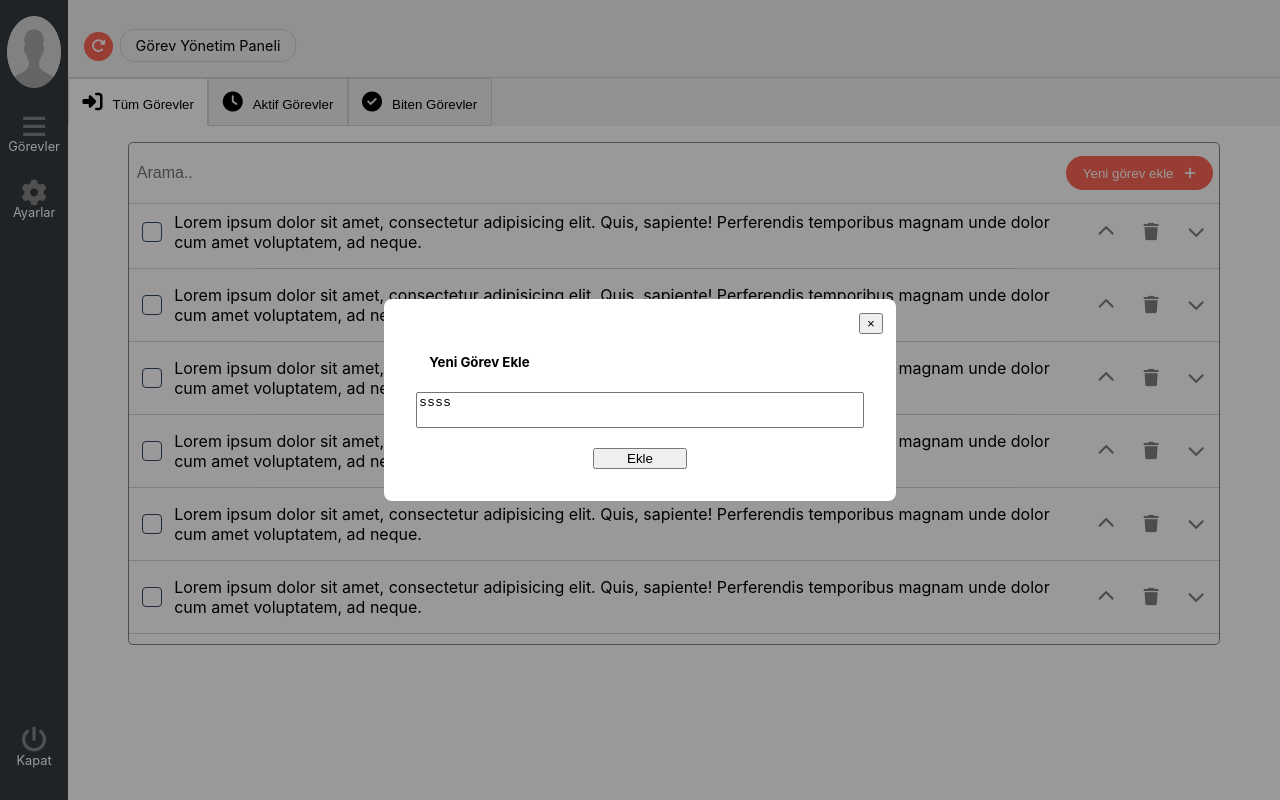
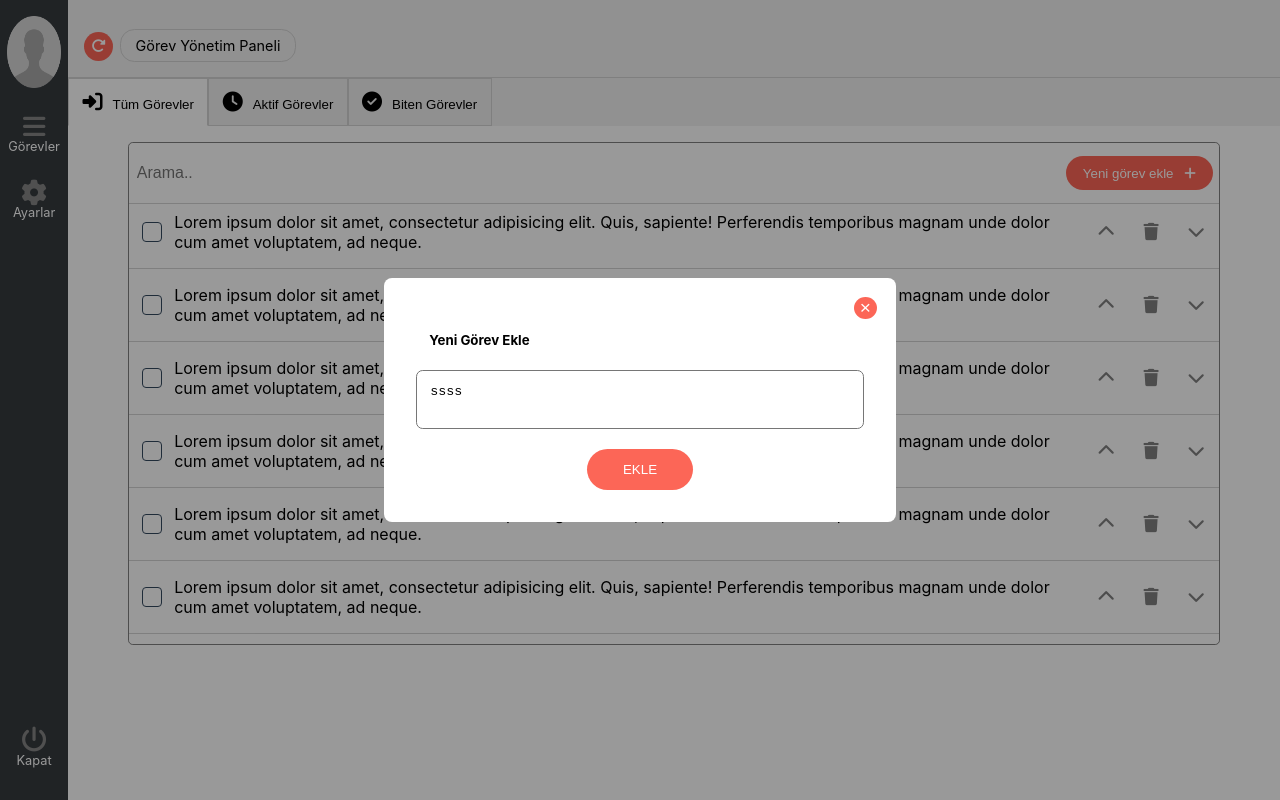
Before and after one commit to brkcrdk/todo, a React (Create React App) app: page / in a window 1280 px wide. Both pictures are taken after a click on the button "Yeni görev ekle". Built offline with nearby package versions, Linux system fonts and the light colour scheme.

Commit message:
Modal style added

```diff
--- a/src/Components/Modal/Modal.jsx
+++ b/src/Components/Modal/Modal.jsx
@@ -10,7 +10,7 @@ const Modal = () => {
         </button>
         <h5>Yeni Görev Ekle</h5>
         <textarea value="ssss" />
-        <button>Ekle</button>
+        <button>EKLE</button>
       </div>
     </div>
   );
--- a/src/Components/Modal/modal.scss
+++ b/src/Components/Modal/modal.scss
@@ -45,11 +45,19 @@
   }
   > textarea {
     resize: none;
+    border-radius: 0.5em;
+    padding: 1em;
+    outline: none;
   }
   & button:last-child {
     margin: 0 auto;
     margin-top: 1.5em;
-    width: 7em;
+    width: 8em;
+    border-radius: 4em;
+    border: none;
+    padding: 1em;
+    background-color: getColor(myOrange);
+    color: white;
   }
 }
 
@@ -57,4 +65,11 @@
   position: absolute;
   top: 1em;
   right: 1em;
+  border-radius: 50%;
+  border: none;
+  background-color: getColor(myOrange);
+  color: white;
+  font-size: 1.2em;
+  padding: 0 0.3em;
+  cursor: pointer;
 }
```
